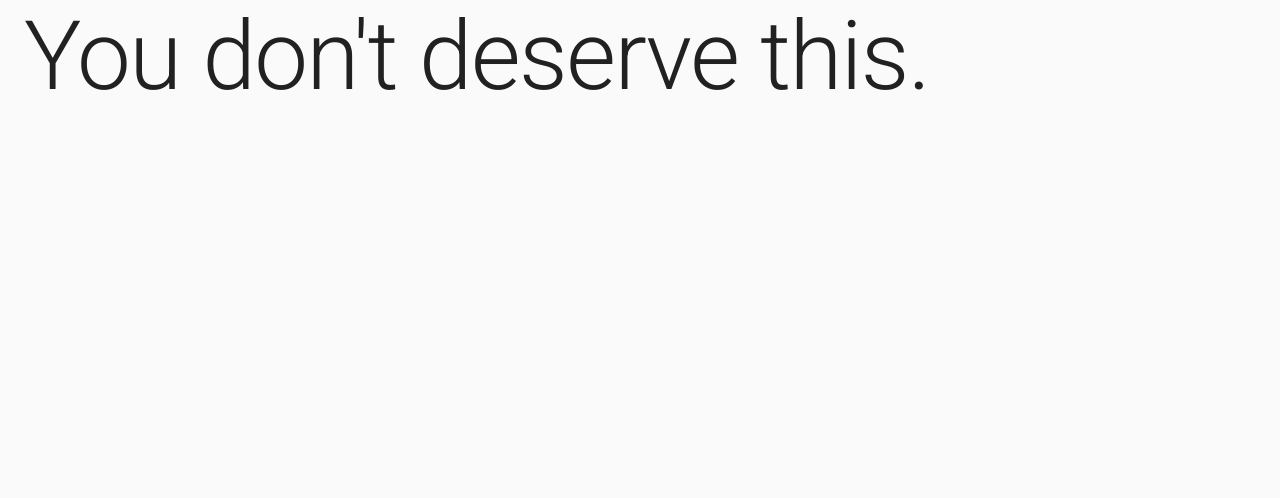
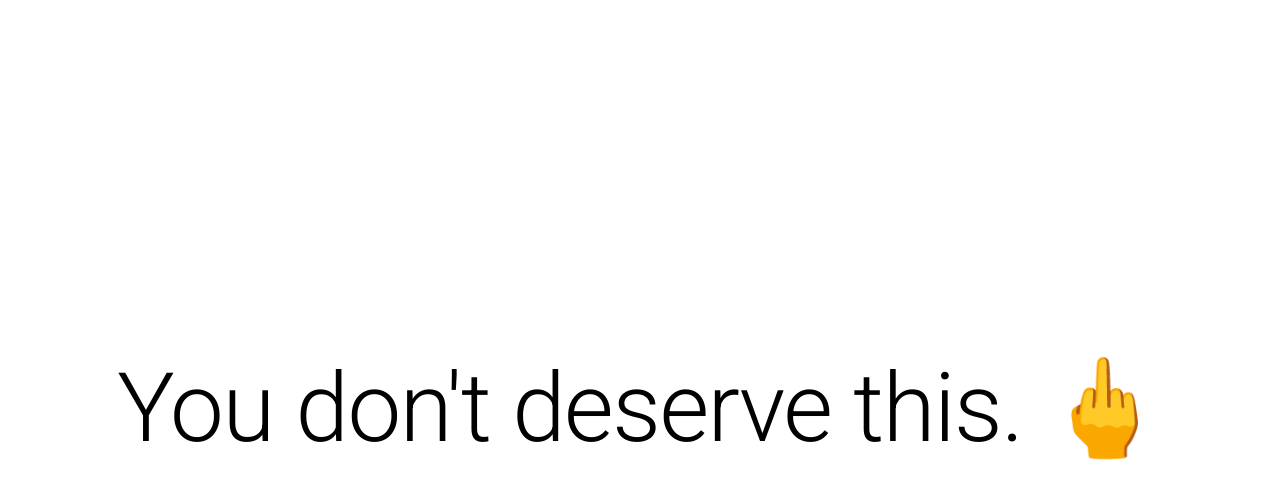
Before and after one commit to akshaygarg834/SocketIO-WebCrypto-Chat-UI, a React (Create React App) app: page / in a window 1280 px wide. Shown: the top 498 px of the page. Built offline with nearby package versions, Linux system fonts and the light colour scheme.

Commit message:
Optimization

```diff
--- a/public/index.html
+++ b/public/index.html
@@ -1,16 +1,18 @@
 <!DOCTYPE html>
 <html lang="en">
-
   <head>
-	<meta charset="utf-8">
-	<meta name="viewport" content="width=device-width, initial-scale=1, shrink-to-fit=no">
-	<meta name="theme-color" content="#000000">
+    <meta charset="utf-8" />
+    <meta
+      name="viewport"
+      content="width=device-width, initial-scale=1, shrink-to-fit=no"
+    />
+    <meta name="theme-color" content="#000000" />
     <!--
       manifest.json provides metadata used when your web app is added to the
       homescreen on Android. See https://developers.google.com/web/fundamentals/engage-and-retain/web-app-manifest/
     -->
-	<link rel="manifest" href="%PUBLIC_URL%/manifest.json">
-	<link rel="shortcut icon" href="%PUBLIC_URL%/favicon.ico">
+    <link rel="manifest" href="%PUBLIC_URL%/manifest.json" />
+    <link rel="shortcut icon" href="%PUBLIC_URL%/favicon.ico" />
     <!--
       Notice the use of %PUBLIC_URL% in the tags above.
       It will be replaced with the URL of the `public` folder during the build.
@@ -21,6 +23,18 @@
       Learn how to configure a non-root public URL by running `npm run build`.
     -->
     <title>Suno Na !!</title>
+    <style>
+      body {
+        height: 100vh;
+      }
+
+      #root {
+        display: flex;
+        justify-content: center;
+        align-items: center;
+        height: 100%;
+      }
+    </style>
   </head>
 
   <body>
@@ -39,5 +53,4 @@
       To create a production bundle, use `npm run build` or `yarn build`.
     -->
   </body>
-
 </html>
--- a/src/index.js
+++ b/src/index.js
@@ -1,6 +1,7 @@
 import React from "react";
 import ReactDOM from "react-dom";
 import "typeface-roboto";
+// import "./styles.css";
 import App from "./worthy";
 import * as serviceWorker from "./serviceWorker";
 
@@ -12,5 +13,4 @@ ReactDOM.render(<App />, document.getElementById("root"));
 // if (process.env.NODE_ENV === "production") serviceWorker.register();
 // else serviceWorker.unregister();
 
-
 serviceWorker.unregister();
--- a/src/styles.css
+++ b/src/styles.css
@@ -1,4 +1,14 @@
-.App {
+/* .App {
   font-family: sans-serif;
   text-align: center;
+} */
+
+body {
+  height: 100vh;
 }
+
+#root {
+  display: flex;
+  justify-content: center;
+  align-items: center;
+}
--- a/src/worthy.jsx
+++ b/src/worthy.jsx
@@ -1,18 +1,15 @@
 import React from "react";
-import CssBaseline from "@material-ui/core/CssBaseline";
 import Typography from "@material-ui/core/Typography";
-import Container from "@material-ui/core/Container";
 
 export default function SimpleContainer() {
   return (
     <React.Fragment>
-      <CssBaseline />
-      <Container>
-        <Typography variant="h1" component="h2">
-          {" "}
-          You don't deserve this.{" "}
-        </Typography>
-      </Container>
+      <Typography variant="h1" component="h2">
+        {"You don't deserve this."}{" "}
+        <span role="img" aria-label="middle-finger">
+          &#128405;
+        </span>
+      </Typography>
     </React.Fragment>
   );
 }
```
Lines whose indentation alone changed are shown as unchanged.
